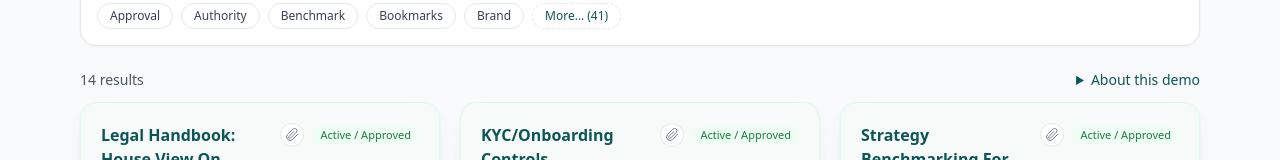
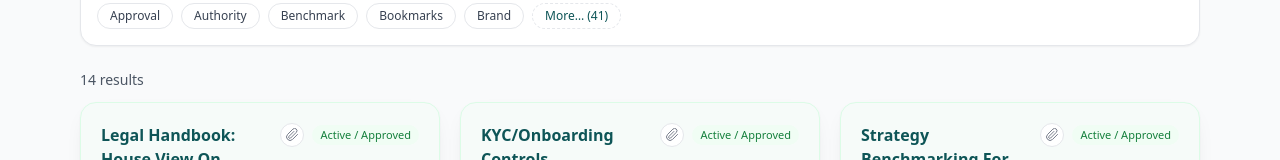
Before and after one commit to HeshamBucheeri/nbb-knowledge-hive, a React (Vite) app in the folder nbb-knowledge-hive/nbb-knowledge-hive/: page / in a window 1280 px wide. Shown: the part 352-512 px from the top of the page. Built offline with nearby package versions, Linux system fonts and the light colour scheme.

Commit message:
Update App.tsx

```diff
--- a/nbb-knowledge-hive/nbb-knowledge-hive/src/App.tsx
+++ b/nbb-knowledge-hive/nbb-knowledge-hive/src/App.tsx
@@ -67,19 +67,8 @@
 
         {/* Results */}
         <section aria-label="Results" className="space-y-3">
-          <div className="flex items-center justify-between text-sm text-gray-600">
+          <div className="flex items-center justify-start text-sm text-gray-600">
             <span>{results.length} result{results.length !== 1 ? "s" : ""}</span>
-            <details>
-              <summary className="cursor-pointer text-nbb-teal">About this demo</summary>
-              <div className="mt-2 max-w-prose text-gray-600">
-                <ul className="list-disc pl-5 space-y-1">
-                  <li>Local mock data simulates documents, access levels, and cross-references.</li>
-                  <li>Client-side search ranking: title &gt; tags &gt; summary &gt; content.</li>
-                  <li>Bookmarks persist to your browser only.</li>
-                  <li>Comments are illustrative only (not persisted).</li>
-                </ul>
-              </div>
-            </details>
           </div>
 
           <div className="grid gap-5 sm:grid-cols-2 lg:grid-cols-3">
```
